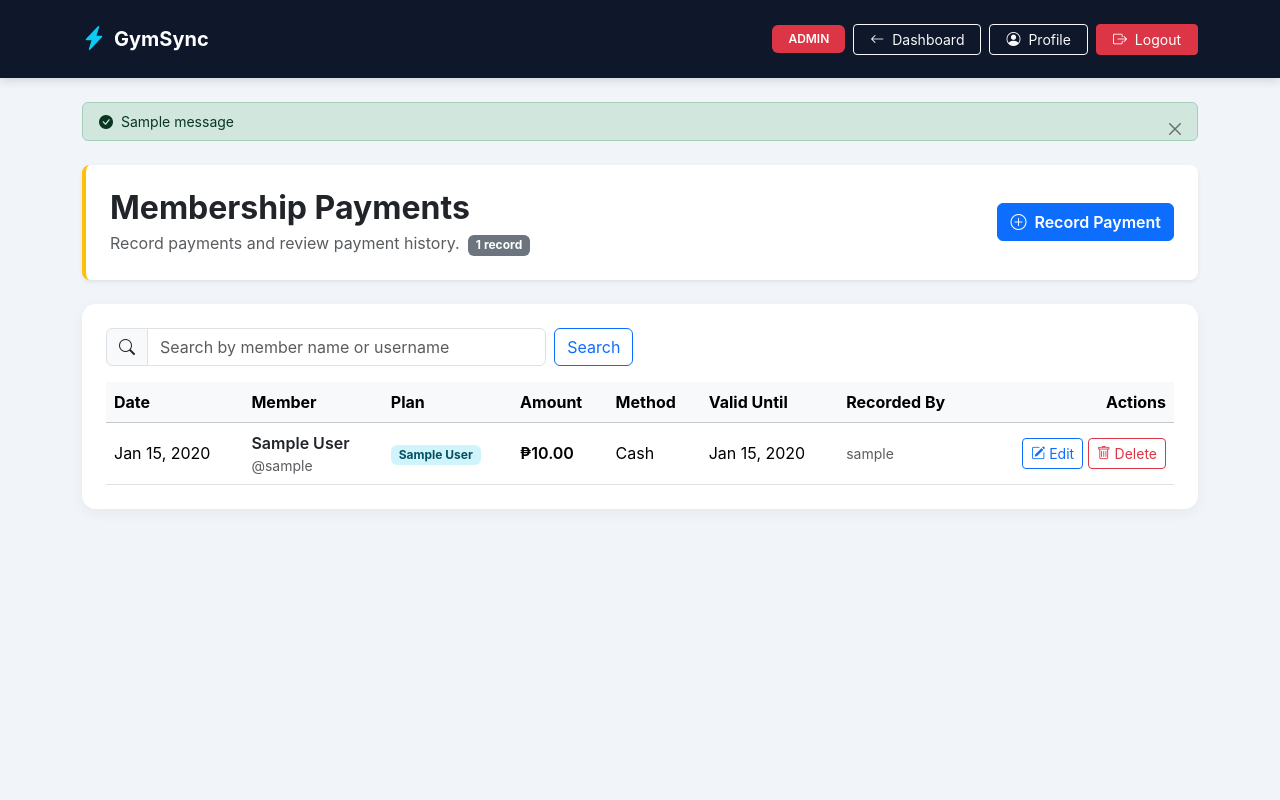
After one commit to davelaurencerepe/GymSync-Repe-DaveLaurence-G5, a Django app: page /payments/ in a window 1280 px wide. The commit adds this page. Run offline with Django 5.2, Linux system fonts and the light colour scheme; a user stored in the database is signed in; tables that the repository leaves empty hold one stand-in row (values such as "Sample post"); one stand-in notice (Sample message) is shown.

Commit message:
Add payment templates styled to match GymSync UI and dashboard links

```diff
--- /dev/null
+++ b/payments/templates/payments/base.html
@@ -0,0 +1,111 @@
+<!DOCTYPE html>
+<html lang="en">
+<head>
+    <meta charset="UTF-8">
+    <meta name="viewport" content="width=device-width, initial-scale=1.0">
+    <title>{% block title %}Payments - GymSync{% endblock %}</title>
+    <link href="https://cdn.jsdelivr.net/npm/bootstrap@5.3.3/dist/css/bootstrap.min.css" rel="stylesheet">
+    <link href="https://cdn.jsdelivr.net/npm/bootstrap-icons@1.11.3/font/bootstrap-icons.min.css" rel="stylesheet">
+    <style>
+        body {
+            background-color: #f1f5f9;
+            font-family: -apple-system, BlinkMacSystemFont, "Segoe UI", Roboto, sans-serif;
+            color: #334155;
+            min-height: 100vh;
+        }
+        .top-navbar {
+            background-color: #0f172a;
+            box-shadow: 0 2px 10px rgba(0, 0, 0, 0.15);
+        }
+        .table-card {
+            border: none;
+            border-radius: 14px;
+            box-shadow: 0 4px 14px rgba(0, 0, 0, 0.05);
+            background: #ffffff;
+        }
+        form.styled-form p { margin-bottom: 1.15rem; }
+        form.styled-form label {
+            display: block;
+            font-size: 0.85rem;
+            font-weight: 600;
+            color: #475569;
+            margin-bottom: 0.35rem;
+        }
+        form.styled-form input[type="text"],
+        form.styled-form input[type="number"],
+        form.styled-form input[type="date"],
+        form.styled-form select {
+            width: 100%;
+            padding: 0.65rem 0.9rem;
+            font-size: 0.95rem;
+            border-radius: 8px;
+            border: 1px solid #cbd5e1;
+            background-color: #f8fafc;
+            color: #0f172a;
+            transition: all 0.2s ease;
+        }
+        form.styled-form input:focus,
+        form.styled-form select:focus {
+            outline: none;
+            border-color: #0284c7;
+            background-color: #ffffff;
+            box-shadow: 0 0 0 3px rgba(2, 132, 199, 0.15);
+        }
+        .helptext { display: block; font-size: 0.75rem; color: #64748b; margin-top: 0.3rem; }
+        .errorlist {
+            list-style: none;
+            padding: 0;
+            margin: 0.35rem 0 0 0;
+            color: #dc2626;
+            font-size: 0.8rem;
+            font-weight: 500;
+        }
+    </style>
+    {% block extra_css %}{% endblock %}
+</head>
+<body>
+    <nav class="navbar navbar-dark top-navbar py-3">
+        <div class="container">
+            <a class="navbar-brand d-flex align-items-center gap-2 fw-bold" href="{% url 'dashboard_router' %}">
+                <i class="bi bi-lightning-charge-fill text-info fs-4"></i>
+                <span>GymSync</span>
+            </a>
+            <div class="d-flex align-items-center gap-2">
+                <span class="badge {% if user.role == 'ADMIN' %}bg-danger{% else %}bg-primary{% endif %} px-3 py-2 text-uppercase fw-semibold">
+                    {{ user.get_role_display }}
+                </span>
+                <a href="{% url 'dashboard_router' %}" class="btn btn-outline-light btn-sm px-3">
+                    <i class="bi bi-arrow-left me-1"></i> Dashboard
+                </a>
+                <a href="{% url 'profile' %}" class="btn btn-outline-light btn-sm px-3">
+                    <i class="bi bi-person-circle me-1"></i> Profile
+                </a>
+                <form action="{% url 'logout' %}" method="post" class="d-inline">
+                    {% csrf_token %}
+                    <button type="submit" class="btn btn-danger btn-sm px-3">
+                        <i class="bi bi-box-arrow-right me-1"></i> Logout
+                    </button>
+                </form>
+            </div>
+        </div>
+    </nav>
+
+    <div class="container py-4">
+        {% if messages %}
+            {% for message in messages %}
+                <div class="alert alert-{% if 'success' in message.tags %}success{% else %}danger{% endif %} alert-dismissible fade show py-2 small mb-4" role="alert">
+                    <div class="d-flex align-items-center gap-2">
+                        <i class="bi {% if 'success' in message.tags %}bi-check-circle-fill{% else %}bi-exclamation-triangle-fill{% endif %}"></i>
+                        <div>{{ message }}</div>
+                    </div>
+                    <button type="button" class="btn-close small" data-bs-dismiss="alert" aria-label="Close"></button>
+                </div>
+            {% endfor %}
+        {% endif %}
+
+        {% block content %}{% endblock %}
+    </div>
+
+    <script src="https://cdn.jsdelivr.net/npm/bootstrap@5.3.3/dist/js/bootstrap.bundle.min.js"></script>
+</body>
+</html>
--- /dev/null
+++ b/payments/templates/payments/payment_list.html
@@ -0,0 +1,83 @@
+{% extends "payments/base.html" %}
+{% block title %}Payments - GymSync{% endblock %}
+
+{% block content %}
+<div class="p-4 mb-4 bg-white rounded-3 shadow-sm border-start border-warning border-4 d-flex flex-wrap justify-content-between align-items-center gap-2">
+    <div>
+        <h2 class="fw-bold text-dark mb-1">Membership Payments</h2>
+        <p class="text-muted mb-0">
+            Record payments and review payment history.
+            <span class="badge bg-secondary ms-1">{{ payments|length }} record{{ payments|length|pluralize }}</span>
+        </p>
+    </div>
+    <a href="{% url 'payments:create' %}" class="btn btn-primary fw-semibold">
+        <i class="bi bi-plus-circle me-1"></i> Record Payment
+    </a>
+</div>
+
+<div class="table-card p-4">
+    <form method="get" class="row g-2 mb-3">
+        <div class="col-md-6 col-lg-5">
+            <div class="input-group">
+                <span class="input-group-text"><i class="bi bi-search"></i></span>
+                <input type="text" name="q" value="{{ q }}" class="form-control" placeholder="Search by member name or username">
+            </div>
+        </div>
+        <div class="col-auto">
+            <button type="submit" class="btn btn-outline-primary">Search</button>
+            {% if q %}<a href="{% url 'payments:list' %}" class="btn btn-outline-secondary">Clear</a>{% endif %}
+        </div>
+    </form>
+
+    <div class="table-responsive">
+        <table class="table table-hover align-middle mb-0">
+            <thead class="table-light">
+                <tr>
+                    <th>Date</th>
+                    <th>Member</th>
+                    <th>Plan</th>
+                    <th>Amount</th>
+                    <th>Method</th>
+                    <th>Valid Until</th>
+                    <th>Recorded By</th>
+                    <th class="text-end">Actions</th>
+                </tr>
+            </thead>
+            <tbody>
+                {% for p in payments %}
+                <tr>
+                    <td>{{ p.payment_date|date:"M d, Y" }}</td>
+                    <td>
+                        <div class="fw-semibold text-dark">{{ p.member.get_full_name|default:p.member.username }}</div>
+                        <div class="small text-muted">@{{ p.member.username }}</div>
+                    </td>
+                    <td><span class="badge bg-info-subtle text-info-emphasis">{{ p.plan.name }}</span></td>
+                    <td class="fw-semibold">₱{{ p.amount }}</td>
+                    <td>{{ p.get_method_display }}</td>
+                    <td>{{ p.period_end|date:"M d, Y" }}</td>
+                    <td class="small text-muted">{{ p.recorded_by.username|default:"-" }}</td>
+                    <td class="text-end">
+                        {% if p.editable %}
+                            <a href="{% url 'payments:edit' p.pk %}" class="btn btn-outline-primary btn-sm">
+                                <i class="bi bi-pencil-square"></i> Edit
+                            </a>
+                        {% endif %}
+                        {% if user.role == "ADMIN" %}
+                            <a href="{% url 'payments:delete' p.pk %}" class="btn btn-outline-danger btn-sm">
+                                <i class="bi bi-trash"></i> Delete
+                            </a>
+                        {% endif %}
+                    </td>
+                </tr>
+                {% empty %}
+                <tr>
+                    <td colspan="8" class="text-center text-muted py-4">
+                        <i class="bi bi-inbox fs-3 d-block mb-1"></i>No payments found.
+                    </td>
+                </tr>
+                {% endfor %}
+            </tbody>
+        </table>
+    </div>
+</div>
+{% endblock %}
```
Also changed, not shown: payments/templates/payments/my_payments.html (added, +102 -0 lines), payments/templates/payments/payment_confirm_delete.html (added, +25 -0 lines), payments/templates/payments/payment_form.html (added, +32 -0 lines), templates/accounts/admin_dashboard.html (+8 -1 lines), templates/accounts/member_dashboard.html (+12 -1 lines).
